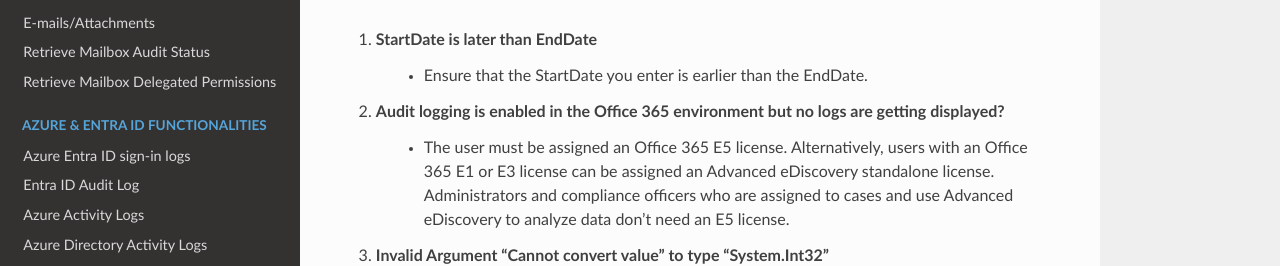
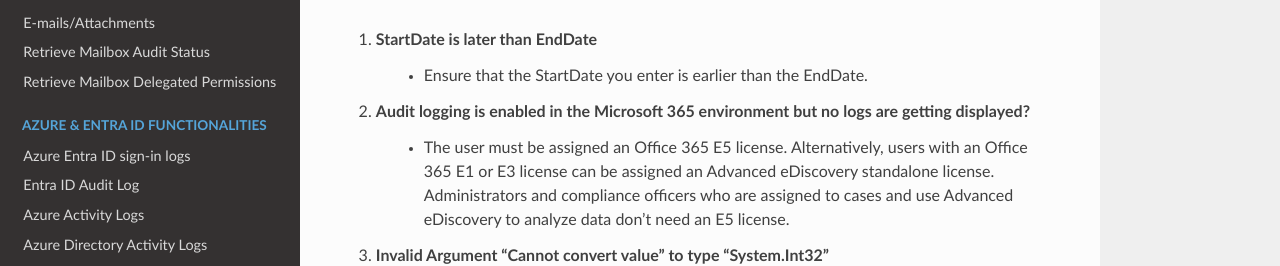
Before and after one commit to invictus-ir/Microsoft-Extractor-Suite, a Sphinx documentation site: the page built from docs/source/project/KnownErrors.rst, in a window 1280 px wide. Shown: the part 132-398 px from the top of the page. Built offline with Sphinx 7.4.7 and the Read the Docs theme 3.1.0, drawn with Linux system fonts in a browser that asks for light colours.

Commit message:
Update KnownErrors.rst

```diff
--- a/docs/source/project/KnownErrors.rst
+++ b/docs/source/project/KnownErrors.rst
@@ -3,7 +3,7 @@ Known errors
 1. StartDate is later than EndDate
     - Ensure that the StartDate you enter is earlier than the EndDate.
 
-2. Audit logging is enabled in the Office 365 environment but no logs are getting displayed?
+2. Audit logging is enabled in the Microsoft 365 environment but no logs are getting displayed?
     - The user must be assigned an Office 365 E5 license. Alternatively, users with an Office 365 E1 or E3 license can be assigned an Advanced eDiscovery standalone license. Administrators and compliance officers who are assigned to cases and use Advanced eDiscovery to analyze data don't need an E5 license.
 
 3. Invalid Argument "Cannot convert value" to type "System.Int32"
```
